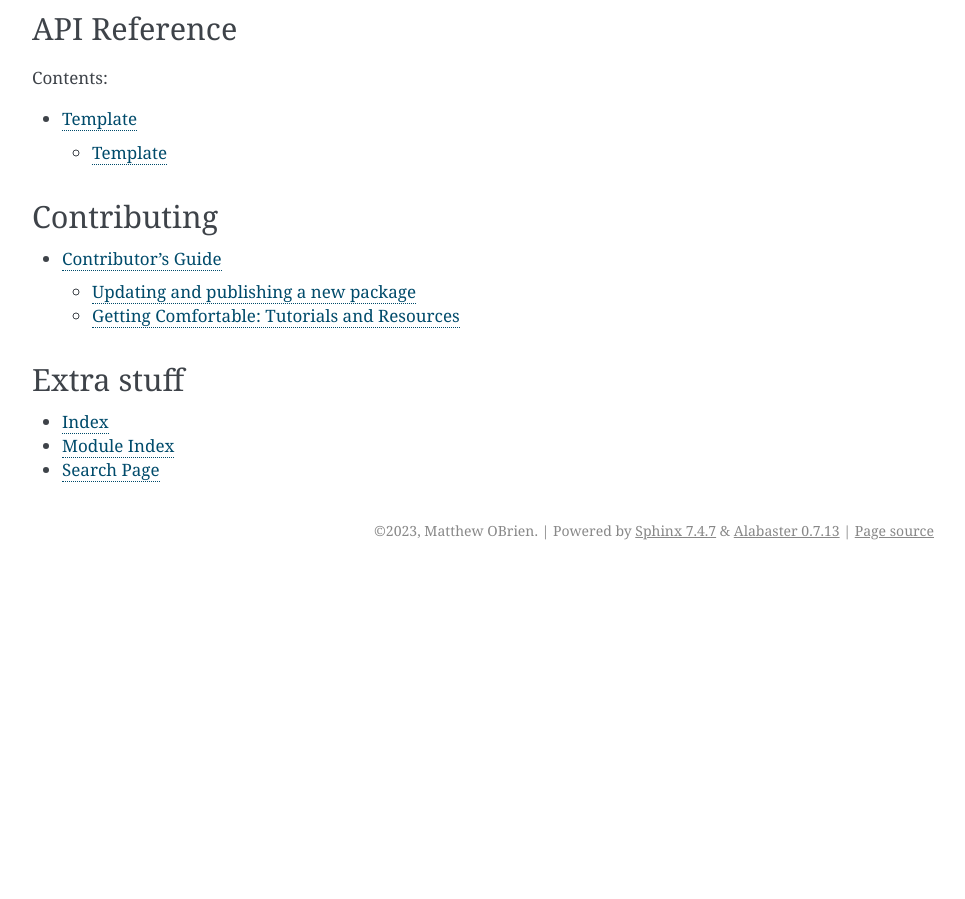
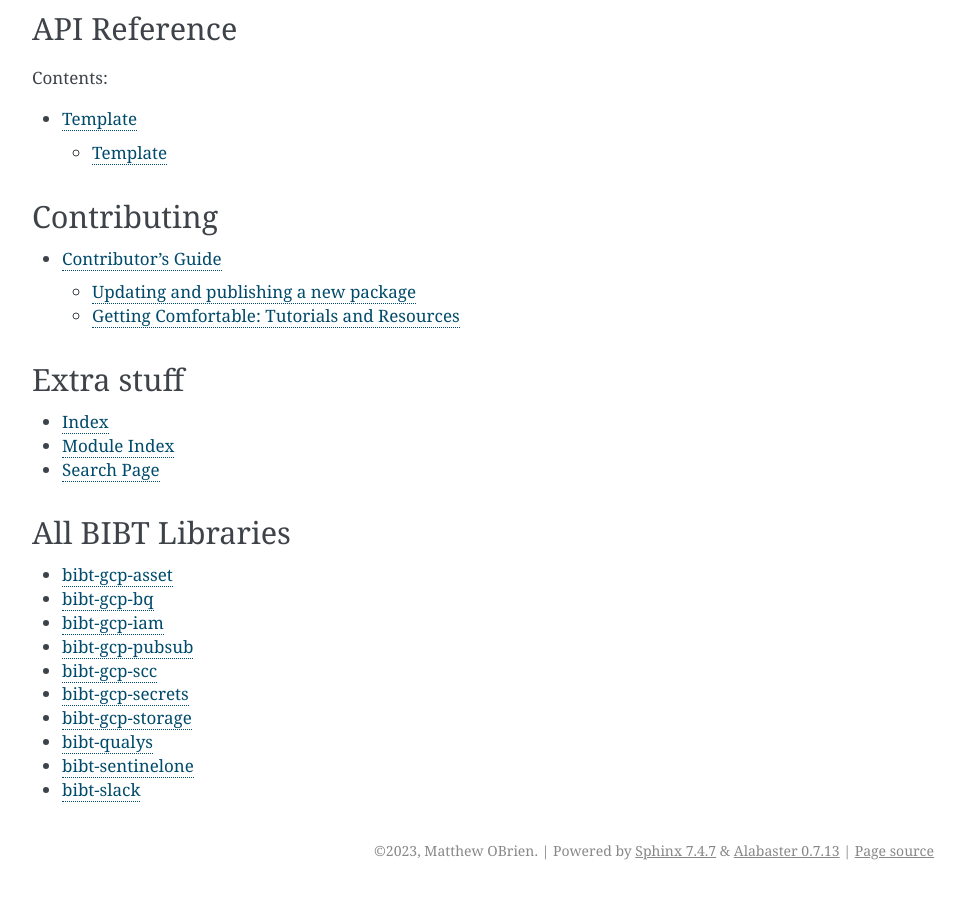
Before and after one commit to broadinstitute/bibt-template, a Sphinx documentation site: the page built from docs/index.rst, in a window 1280 px wide and 900 px high, scrolled down 668 px. Shown: the whole window, without its empty margins (282-1247 px from the left). Built offline with Sphinx 7.4.7, drawn with Linux system fonts in a browser that asks for light colours; the version number is read from the project's files by our own code; before the commit the page ends 1248 px from its top, so only the background shows below that.

Commit message:
updates to template

```diff
--- a/docs/index.rst
+++ b/docs/index.rst
@@ -65,3 +65,17 @@
 * :ref:`genindex`
 * :ref:`modindex`
 * :ref:`search`
+
+All BIBT Libraries
+------------------
+
+- `bibt-gcp-asset <https://github.com/broadinstitute/bibt-gcp-asset>`_
+- `bibt-gcp-bq <https://github.com/broadinstitute/bibt-gcp-bq>`_
+- `bibt-gcp-iam <https://github.com/broadinstitute/bibt-gcp-iam>`_
+- `bibt-gcp-pubsub <https://github.com/broadinstitute/bibt-gcp-pubsub>`_
+- `bibt-gcp-scc <https://github.com/broadinstitute/bibt-gcp-scc>`_
+- `bibt-gcp-secrets <https://github.com/broadinstitute/bibt-gcp-secrets>`_
+- `bibt-gcp-storage <https://github.com/broadinstitute/bibt-gcp-storage>`_
+- `bibt-qualys <https://github.com/broadinstitute/bibt-qualys>`_
+- `bibt-sentinelone <https://github.com/broadinstitute/bibt-sentinelone>`_
+- `bibt-slack <https://github.com/broadinstitute/bibt-slack>`_
--- a/requirements-dev.txt
+++ b/requirements-dev.txt
@@ -1,3 +1,3 @@
-bumpversion
-pre-commit
-pytest
+bumpversion==0.6.0
+pre-commit==3.6.0
+pytest==7.4.3
```
Also changed, not shown: README.md (+13 -0 lines), 1 other file.
